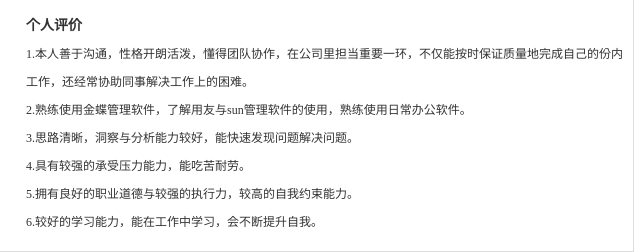
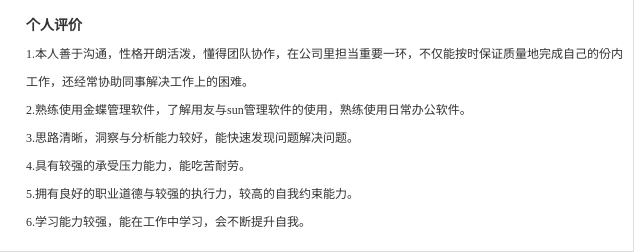
Before and after one commit to BoyzX/Shukyee..github.io, a plain HTML site: page index.html in a window 1280 px wide. Shown: the part 1388-1640 px from the top of the page, 373-1013 px from the left. Drawn offline with Linux system fonts and the light colour scheme.

Commit message:
Create index.html

```diff
--- a/index.html
+++ b/index.html
@@ -235,7 +235,7 @@
 </tr>
 <tr>
 <td valign="top" class="keys">主题描述：</td>
-<td valign="top" class="txt1">1.本人善于沟通，性格开朗活泼，懂得团队协作，在公司里担当重要一环，不仅能按时保证质量地完成自己的份内工作，还经常协助同事解决工作上的困难。<br>2.熟练使用金蝶管理软件，了解用友与sun管理软件的使用，熟练使用日常办公软件。<br>3.思路清晰，洞察与分析能力较好，能快速发现问题解决问题。<br>4.具有较强的承受压力能力，能吃苦耐劳。<br>5.拥有良好的职业道德与较强的执行力，较高的自我约束能力。<br>6.较好的学习能力，能在工作中学习，会不断提升自我。</td>
+<td valign="top" class="txt1">1.本人善于沟通，性格开朗活泼，懂得团队协作，在公司里担当重要一环，不仅能按时保证质量地完成自己的份内工作，还经常协助同事解决工作上的困难。<br>2.熟练使用金蝶管理软件，了解用友与sun管理软件的使用，熟练使用日常办公软件。<br>3.思路清晰，洞察与分析能力较好，能快速发现问题解决问题。<br>4.具有较强的承受压力能力，能吃苦耐劳。<br>5.拥有良好的职业道德与较强的执行力，较高的自我约束能力。<br>6.学习能力较强，能在工作中学习，会不断提升自我。</td>
 </tr>
 </tbody></table></td></tr></tbody></table></td></tr>
 </tbody></table></td></tr>
```
